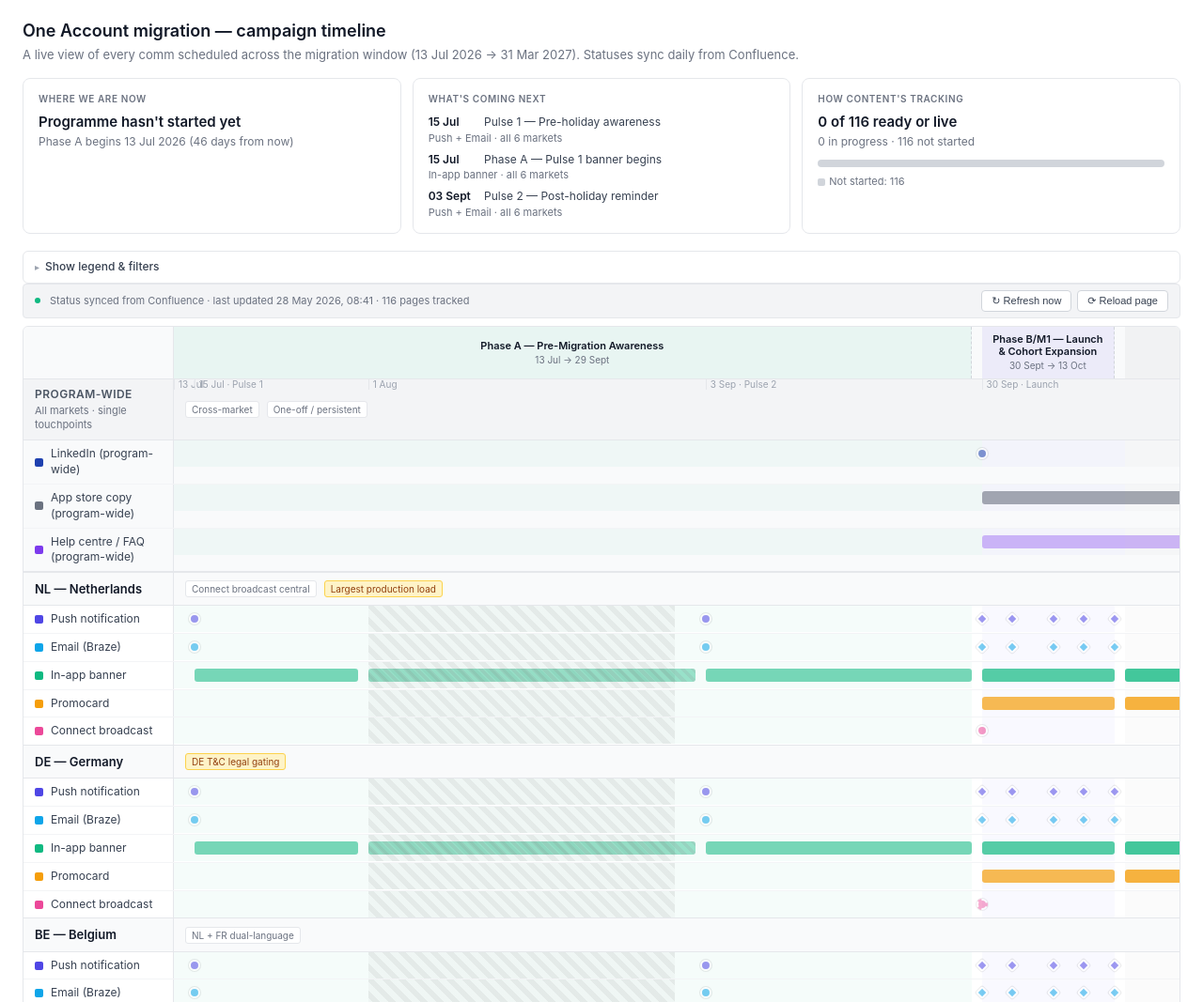
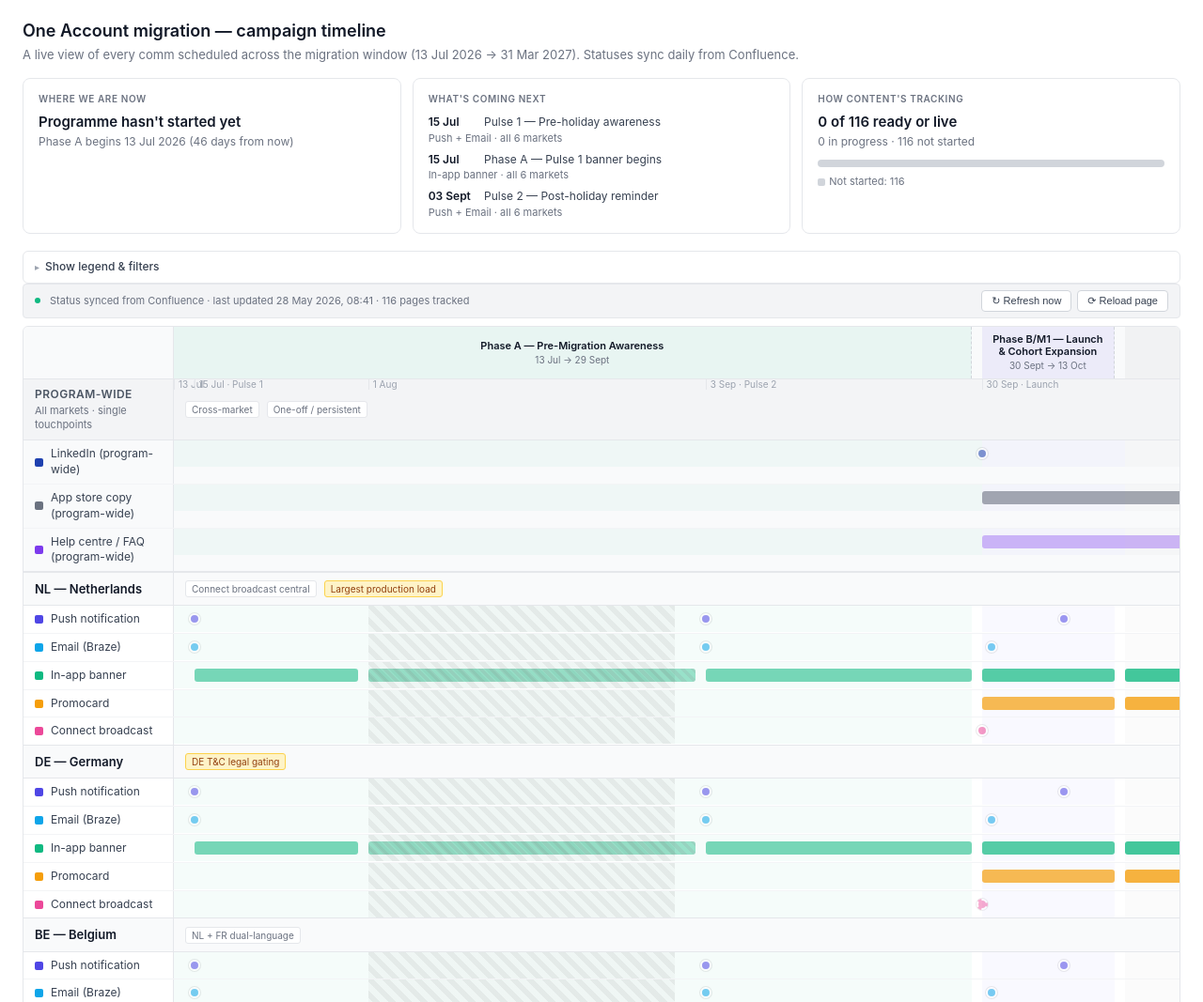
Before and after one commit to dcbrigham/one-account-timeline, a website: page index.html in a window 1280 px wide. Shown: the top 1067 px of the page at 94% size. Drawn offline with Linux system fonts and the light colour scheme.

Commit message:
Update index.html

```diff
--- a/index.html
+++ b/index.html
@@ -289,7 +289,7 @@ body { padding: 20px 24px 40px; }
   <summary>How to read this chart</summary>
   <div class="disclosure-body footnote-block">
     <div style="font-size: 11px; color: #6b7280; line-height: 1.5;">
-      Each market row shows the campaign cadence per channel. Circles are discrete moments (a push send, an email send, a broadcast). Bars are continuous (in-app banner, Promocard, help centre) — segmented to show how the content pack changes between phases and movements. Diamonds mark cohort waves in Movement 1 (10% / +15% / +25% / +25% / +25% over the first 14 days). The diagonal-striped band is the August dead zone — no new comms ship, but the in-app banner stays live with the &ldquo;Coming 30 September&rdquo; holding state. The red vertical line marks today.
+      Each market row shows the campaign cadence per channel. Circles are discrete moments (a push send, an email send, a broadcast). Bars are continuous (in-app banner, Promocard, help centre) — segmented to show how the content pack changes between phases and movements. Phase B uses 4 push notifications + 3 emails per market — one push and one email in M1 (launch), two pushes and one email in M2 (benefit-led then deadline-led), one email and one push in M3 (escalation). Each wave narrows to non-converters. The diagonal-striped band is the August dead zone — no new comms ship, but the in-app banner stays live with the &ldquo;Coming 30 September&rdquo; holding state. The red vertical line marks today.
     </div>
     <div class="footnote"><strong>Phase A scope.</strong> Phase A uses only push, email, and in-app banner. No Promocard, Connect broadcast, LinkedIn, or app store presence in Phase A. Pulse 1 (~15 Jul) lands before HCPs check out for August; Pulse 2 (~3 Sep) is the post-holiday reintroduction with deadline foreshadowing.</div>
     <div class="footnote"><strong>Movement 3 note.</strong> Movement 3 messaging carries both consequence framing (&ldquo;you'll lose access if you don't migrate&rdquo;) and recovery information (&ldquo;here's what creating a new account will look like&rdquo;). This seeds Phase C so the cutoff isn't a surprise.</div>
@@ -388,28 +388,27 @@ const programChannels = [
 ];
 
 // Push/email event template — Phase A (Pulse 1 + Pulse 2) and Phase B (Movements 1–3)
+// Each event may declare `channels: ['push' | 'email']`. If omitted, the event renders on
+// both push and email tracks. `pageKeyChannel` overrides the default channel name used in
+// the Confluence page key — used for the two M2 pushes which live on separate leaves
+// (Push1 = benefit-led, Push2 = deadline-led).
 const discreteEvents = {
   a: [
     { day: 2, label: 'Pulse 1 — Pre-holiday awareness', cohort: 'All in-scope users', purpose: 'Informative only — no action possible yet. "Your app is getting a more secure login on 30 September." Tone: forward-looking, low-pressure. Lands before HCPs check out for August.' },
     { day: 52, label: 'Pulse 2 — Post-holiday reminder', cohort: 'All in-scope users', purpose: 'Reintroduces the change after August. Foreshadows the deadline. "Welcome back — starting 30 September you\'ll be asked to set up your new login. You\'ll have until [end-of-quarter date] to complete it."' }
   ],
   m1: [
-    { day: 79, label: 'Day 1 wave (10%)', cohort: '10% random cohort', purpose: 'Launch — first wave. Daily monitoring active. Pause triggers armed.', wave: true },
-    { day: 82, label: 'Day 3–4 wave (+15%)', cohort: '+15% → 25% total', purpose: 'Cohort expansion. Validate day-1 signals held.', wave: true },
-    { day: 86, label: 'Day 7 wave (+25%)', cohort: '+25% → 50% total', purpose: 'Confirm scaling. Test A/B winners from day-1.', wave: true },
-    { day: 89, label: 'Day 10 wave (+25%)', cohort: '+25% → 75% total', purpose: 'Continued expansion.', wave: true },
-    { day: 92, label: 'Day 14 wave (+25%)', cohort: '+25% → 100% coverage', purpose: 'Full proactive coverage reached.', wave: true }
+    { day: 80, label: 'Launch announcement', cohort: 'All Connect-only users', purpose: 'Thu 1 Oct 2026. Launch email: what, why, how. Welcoming, reassuring tone.', channels: ['email'] },
+    { day: 87, label: 'Mid-M1 nudge', cohort: 'All Connect-only users', purpose: 'Thu 8 Oct 2026. Mid-window push reminder. Welcoming, reassuring tone.', channels: ['push'] }
   ],
   m2: [
-    { day: 100, label: 'Active campaign #1', cohort: 'Non-converters', purpose: 'Helpful tone. Deadline-aware but not urgent. A/B variants per market.' },
-    { day: 114, label: 'Active campaign #2', cohort: 'Non-converters', purpose: 'Repeated touch. Use Movement 1 winning variants.' },
-    { day: 128, label: 'Active campaign #3', cohort: 'Non-converters', purpose: 'Final M2 push before escalation begins.' }
+    { day: 99, label: 'Benefit-led push (#1)', cohort: 'Non-converters', purpose: 'Tue 20 Oct 2026. Benefit-focused, motivating, action-oriented. First M2 push.', channels: ['push'], pageKeyChannel: 'Push1' },
+    { day: 113, label: 'Benefit case + friction handling', cohort: 'Non-converters', purpose: 'Tue 3 Nov 2026. Longer-form email: benefit case + friction handling. Addresses concerns.', channels: ['email'] },
+    { day: 136, label: 'Deadline-led push (#2)', cohort: 'Non-converters', purpose: 'Thu 26 Nov 2026. Direct, deadline-aware. Bridges into M3 escalation.', channels: ['push'], pageKeyChannel: 'Push2' }
   ],
   m3: [
-    { day: 141, label: '4-week warning', cohort: 'Non-migrators', purpose: 'Open escalation. Seeds consequence + recovery: "If you don\'t migrate by [date], you\'ll need to create a new account." First mention of Phase C recovery path.' },
-    { day: 155, label: '2-week warning', cohort: 'Non-migrators', purpose: 'Urgency rises. Reiterate consequence and recovery in plain language.' },
-    { day: 162, label: '1-week warning', cohort: 'Non-migrators', purpose: 'Last realistic action window. Legal sign-off per market on framing.' },
-    { day: 168, label: 'Final 48-hour push', cohort: 'Non-migrators', purpose: 'Last chance. Daily cadence acceptable in final 2 days. Recovery FAQ surfaced.' }
+    { day: 141, label: 'Formal final notice', cohort: 'Non-migrators', purpose: 'Tue 1 Dec 2026. Formal final-notice email. Urgent but supportive. Escalation with consequence + recovery path.', channels: ['email'] },
+    { day: 157, label: 'Last call', cohort: 'Non-migrators', purpose: 'Thu 17 Dec 2026. Last call before holiday wind-down. Direct, deadline-imminent.', channels: ['push'] }
   ]
 };
 
@@ -482,7 +481,7 @@ function normalizeMarket(marketId, channelId, movement) {
   return marketId;
 }
 
-function pageKeyFor(channelId, movement, marketId) {
+function pageKeyFor(channelId, movement, marketId, channelNameOverride = null) {
   // Program-wide channels
   if (channelId === 'linkedin') return 'Program-LinkedIn-Launch';
   if (channelId === 'appstore') return 'Program-AppStore';
@@ -490,7 +489,10 @@ function pageKeyFor(channelId, movement, marketId) {
     // Help centre is a per-market Phase C asset. Program-wide row aggregates all markets.
     return marketId && movement === 'C' ? `C-HelpCentre-${normalizeMarket(marketId, channelId, movement)}` : null;
   }
-  const channelName = { push: 'Push', email: 'Email', inapp: 'InApp', promocard: 'Promocard', broadcast: 'Broadcast' }[channelId];
+  // channelNameOverride lets a specific event force a non-default channel name
+  // (e.g. M2 split into Push1 + Push2 — both rendered on the "push" channel track
+  // but each maps to its own Confluence leaf page).
+  const channelName = channelNameOverride || { push: 'Push', email: 'Email', inapp: 'InApp', promocard: 'Promocard', broadcast: 'Broadcast' }[channelId];
   if (!channelName) return null;
   const m = normalizeMarket(marketId, channelId, movement);
   if (movement === 'A') return `A-${channelName}-${m}`;
@@ -725,7 +727,7 @@ function renderEvent(track, ev, channel, marketId) {
 
   // Determine page key — needed before cancellation check so Confluence Cancelled can override
   const movement = movementFromDay(ev.day);
-  const pageKey = pageKeyFor(channel.id, movement, marketId);
+  const pageKey = pageKeyFor(channel.id, movement, marketId, ev.pageKeyChannel);
   const confluenceCancelled = pageKey && confluenceStatus.pages?.[pageKey]?.rollup === 'Cancelled';
 
   const isCancelled = ev.status === 'cancelled' || confluenceCancelled;
@@ -824,7 +826,9 @@ function buildChannelTrack(channel, marketId) {
 
   if (channel.id === 'push' || channel.id === 'email') {
     ['a', 'm1', 'm2', 'm3'].forEach(mid => {
-      discreteEvents[mid].forEach(ev => renderEvent(track, ev, channel, marketId));
+      discreteEvents[mid]
+        .filter(ev => !ev.channels || ev.channels.includes(channel.id))
+        .forEach(ev => renderEvent(track, ev, channel, marketId));
     });
   } else if (channel.id === 'inapp' || channel.id === 'promocard') {
     renderBar(track, channel, marketId);
@@ -1201,9 +1205,13 @@ function computeNow(todayDay) {
   ['a', 'm1', 'm2', 'm3'].forEach(mid => {
     (discreteEvents[mid] || []).forEach(ev => {
       if (Math.abs(ev.day - todayDay) <= 3) {
+        const channelLabel = !ev.channels ? 'Push + Email'
+          : ev.channels.length === 2 ? 'Push + Email'
+          : ev.channels[0] === 'push' ? 'Push notification'
+          : 'Email';
         active.push({
           kind: 'event',
-          channel: 'Push + Email',
+          channel: channelLabel,
           label: ev.label,
           range: fmtDate(ev.day),
           offset: ev.day - todayDay
@@ -1242,10 +1250,14 @@ function computeNext(todayDay, n) {
     (discreteEvents[mid] || []).forEach(ev => {
       // Cohort waves are working-team detail; skip them in the stakeholder list.
       if (ev.wave) return;
+      const scope = !ev.channels ? 'Push + Email · all 6 markets'
+        : ev.channels.length === 2 ? 'Push + Email · all 6 markets'
+        : ev.channels[0] === 'push' ? 'Push notification · all 6 markets'
+        : 'Email · all 6 markets';
       milestones.push({
         day: ev.day,
         label: ev.label,
-        scope: 'Push + Email · all 6 markets',
+        scope,
         date: fmtDate(ev.day)
       });
     });
```
